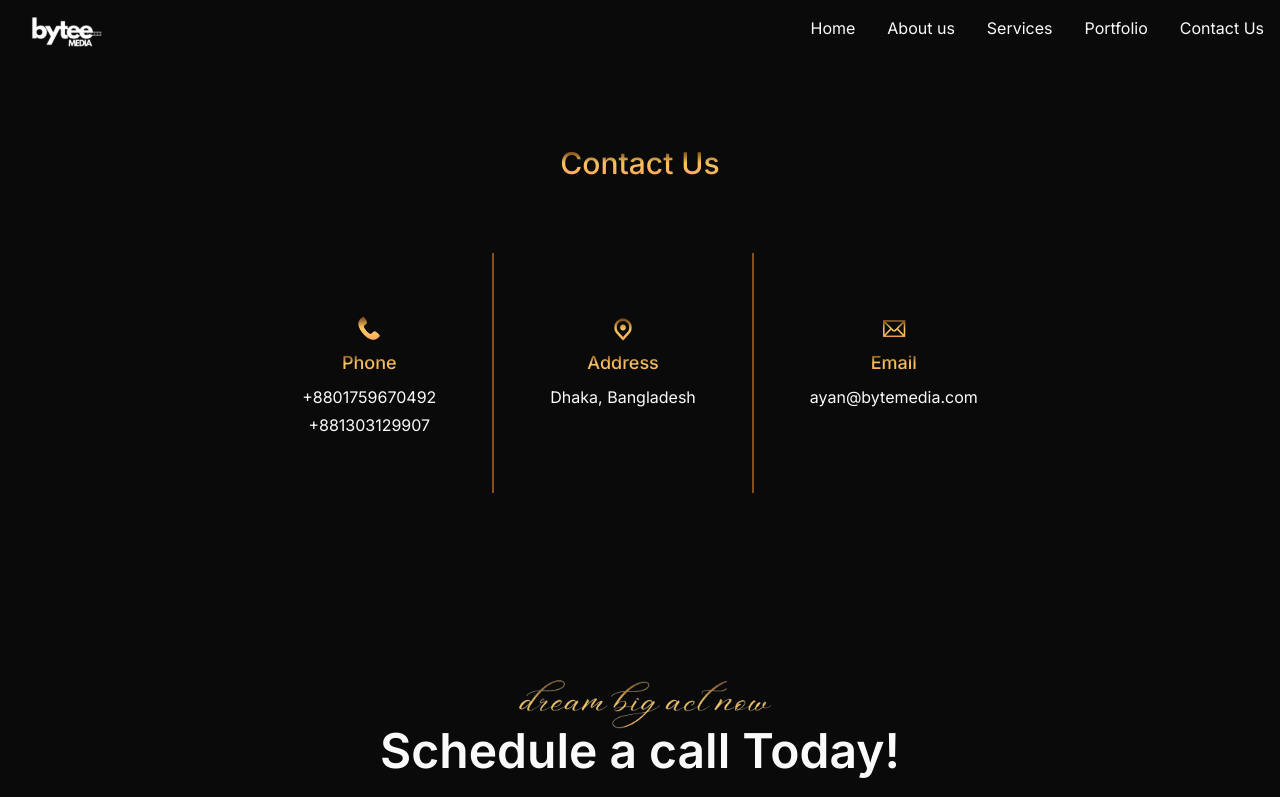
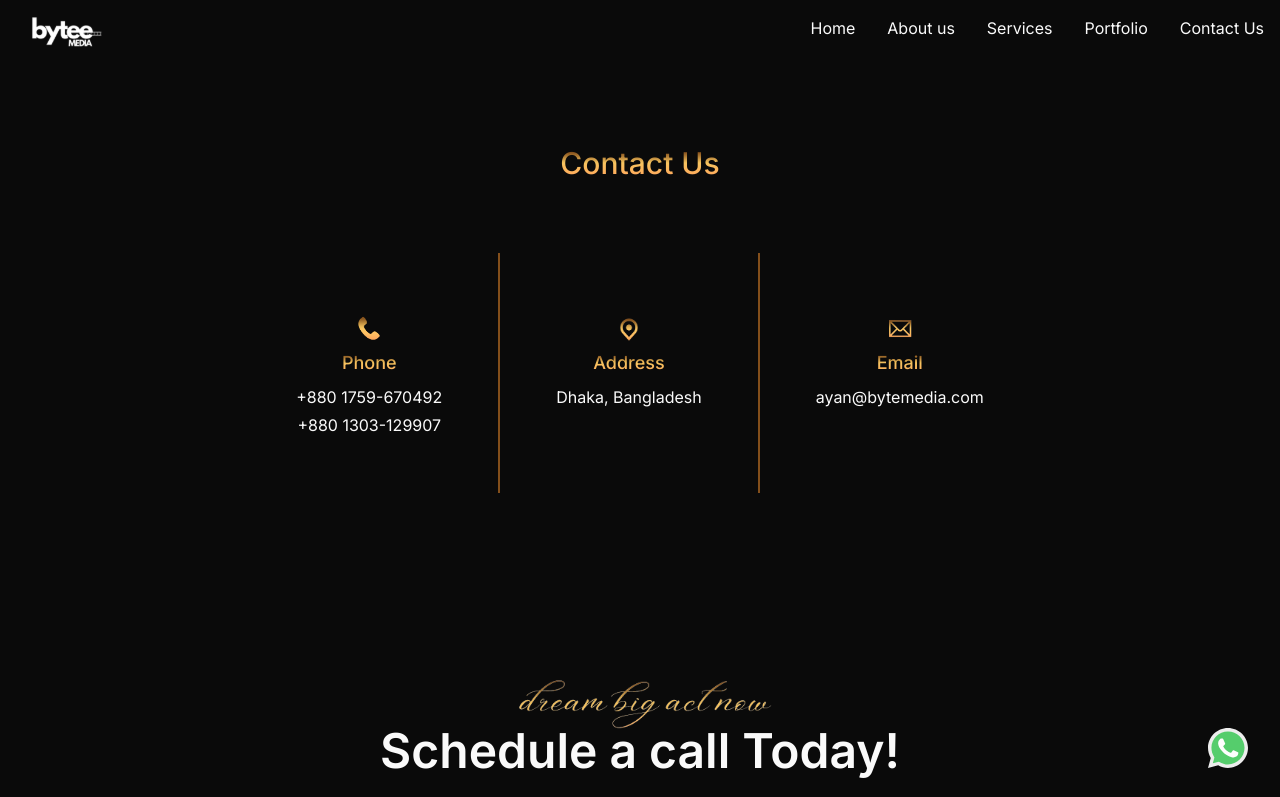
Before and after one commit to johurul-haque/bytee-media, a Next.js app: page /contact in a window 1280 px wide. Shown: the top 797 px of the page. Built offline with nearby package versions, Linux system fonts and the light colour scheme.

Commit message:
added floating whatsapp link icon

```diff
--- a/src/components/header.tsx
+++ b/src/components/header.tsx
@@ -41,7 +41,7 @@ export function Header() {
   };
 
   return (
-    <header className="container sticky py-4 top-0 z-10 bg-neutral-950 flex justify-between">
+    <header className="container sticky py-4 top-0 z-20 bg-neutral-950 flex justify-between">
       <Link href="/">
         <span className="sr-only">Go to homepage</span>
         <Logo />
--- /dev/null
+++ b/src/components/whatsapp-link.tsx
@@ -0,0 +1,40 @@
+import Link from "next/link";
+import type { SVGProps } from "react";
+
+export function WhatsappLink() {
+  return (
+    <Link
+      target="_blank"
+      href="https://wa.me/1303129907"
+      className="fixed bottom-8 right-8 z-10"
+    >
+      <WhatsappIcon className="size-10" />
+    </Link>
+  );
+}
+
+function WhatsappIcon(props: SVGProps<SVGSVGElement>) {
+  return (
+    <svg
+      height="800px"
+      width="800px"
+      xmlns="http://www.w3.org/2000/svg"
+      viewBox="0 0 512 512"
+      xmlSpace="preserve"
+      {...props}
+    >
+      <path
+        d="M0 512l35.31-128C12.359 344.276 0 300.138 0 254.234 0 114.759 114.759 0 255.117 0S512 114.759 512 254.234 395.476 512 255.117 512c-44.138 0-86.51-14.124-124.469-35.31L0 512z"
+        fill="#ededed"
+      />
+      <path
+        d="M137.71 430.786l7.945 4.414c32.662 20.303 70.621 32.662 110.345 32.662 115.641 0 211.862-96.221 211.862-213.628S371.641 44.138 255.117 44.138 44.138 137.71 44.138 254.234c0 40.607 11.476 80.331 32.662 113.876l5.297 7.945-20.303 74.152 75.916-19.421z"
+        fill="#55cd6c"
+      />
+      <path
+        d="M187.145 135.945l-16.772-.883c-5.297 0-10.593 1.766-14.124 5.297-7.945 7.062-21.186 20.303-24.717 37.959-6.179 26.483 3.531 58.262 26.483 90.041s67.09 82.979 144.772 105.048c24.717 7.062 44.138 2.648 60.028-7.062 12.359-7.945 20.303-20.303 22.952-33.545l2.648-12.359c.883-3.531-.883-7.945-4.414-9.71l-55.614-25.6c-3.531-1.766-7.945-.883-10.593 2.648l-22.069 28.248c-1.766 1.766-4.414 2.648-7.062 1.766-15.007-5.297-65.324-26.483-92.69-79.448-.883-2.648-.883-5.297.883-7.062l21.186-23.834c1.766-2.648 2.648-6.179 1.766-8.828l-25.6-57.379c-.884-2.649-3.532-5.297-7.063-5.297"
+        fill="#fefefe"
+      />
+    </svg>
+  );
+}
--- a/src/pages/_app.tsx
+++ b/src/pages/_app.tsx
@@ -3,6 +3,7 @@ import type { AppProps } from "next/app";
 import { Header } from "@/components/header";
 import Head from "next/head";
 import { Footer } from "@/components/footer";
+import { WhatsappLink } from "@/components/whatsapp-link";
 
 export default function App({ Component, pageProps }: AppProps) {
   return (
@@ -28,6 +29,7 @@ export default function App({ Component, pageProps }: AppProps) {
       <Header />
       <Component {...pageProps} />
       <Footer />
+      <WhatsappLink />
     </>
   );
 }
--- a/src/pages/contact.tsx
+++ b/src/pages/contact.tsx
@@ -14,8 +14,8 @@ export default function Contact() {
         <div>
           <DtTitle title="Phone" icon={phone} />
           <dd className="[&>a]:block space-y-1 [&>a]:max-w-fit [&>a]:mx-auto mt-2">
-            <a href="tel:+8801759670492"> +8801759670492</a>
-            <a href="tel:+881303129907">+881303129907</a>
+            <a href="tel:+8801759670492"> +880 1759-670492</a>
+            <a href="tel:+8801303129907">+880 1303-129907</a>
           </dd>
         </div>
 
```
